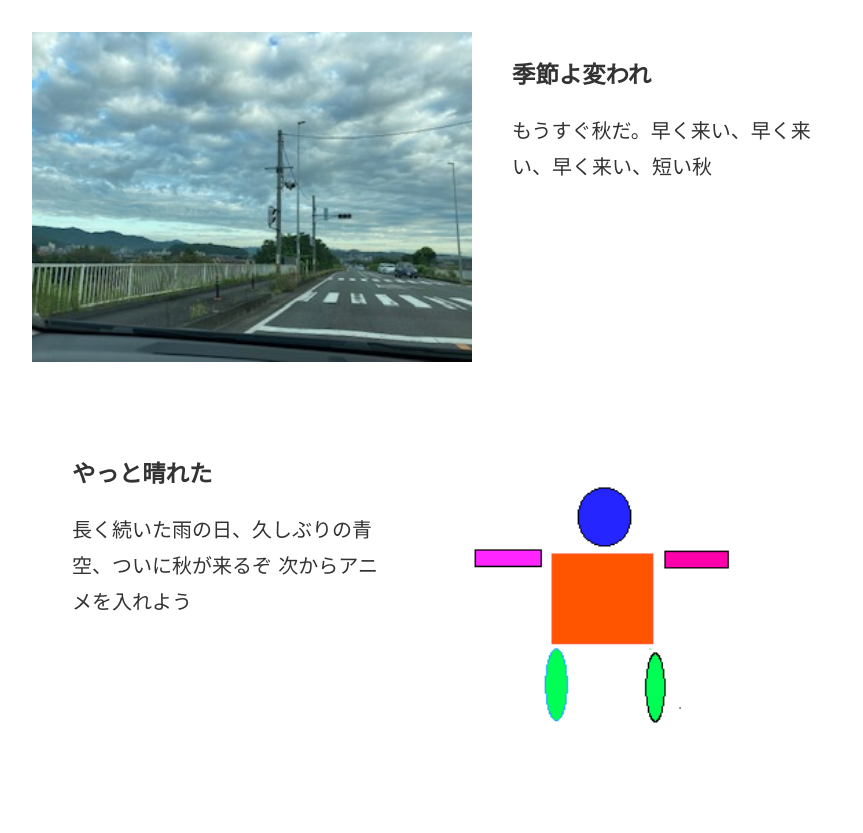
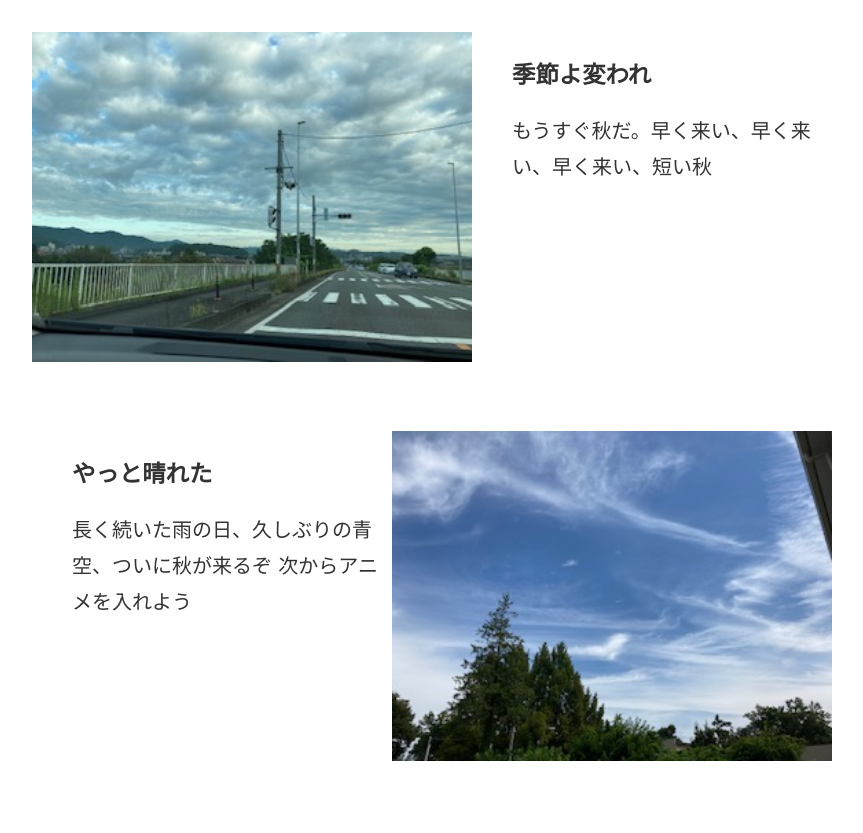
Before and after one commit to aokigeorge/MY-HOME, a plain HTML site: page index.html in a window 1280 px wide. Shown: the part 1249-2082 px from the top of the page, without its empty margins (208-1071 px from the left). Drawn offline with Linux system fonts and the light colour scheme.

Commit message:
Add files via upload

```diff
--- a/index.html
+++ b/index.html
@@ -73,7 +73,7 @@
 
 <section>
     <div class="pic">
-    <img src="img/hito.png">
+    <img src="img/aki.jpg">
 
     </div>
     <div class="info">
```
Also changed, not shown: img/aki.jpg (added).
